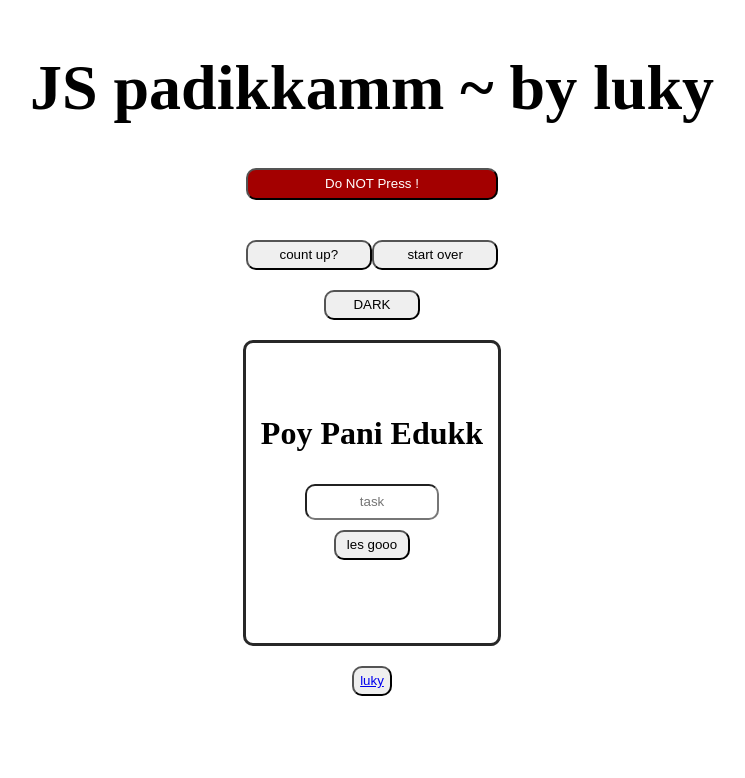
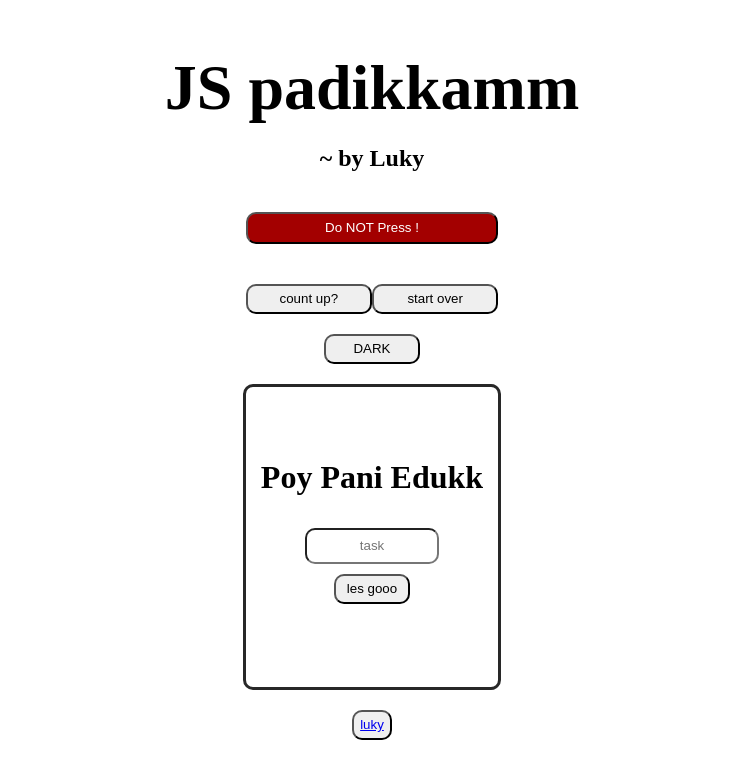
Before and after one commit to Bruhthatscool/Self_Projects, a plain HTML site: page settings.html in a window 1280 px wide. Shown: the whole page, without its empty margins (268-1013 px from the left). Drawn offline with Linux system fonts and the light colour scheme.

Commit message:
Update settings.html

```diff
--- a/settings.html
+++ b/settings.html
@@ -13,7 +13,8 @@
       align-items: center;
     "
   >
-    <h1 id="h1" style="font-size: 4rem">JS padikkamm ~ by luky</h1>
+    <h1 id="h1" style="font-size: 4rem; margin-bottom: 0px">JS padikkamm</h1>
+    <h2 style="margin-bottom: 40px">~ by Luky</h2>
 
     <button
       id="btn"
```
